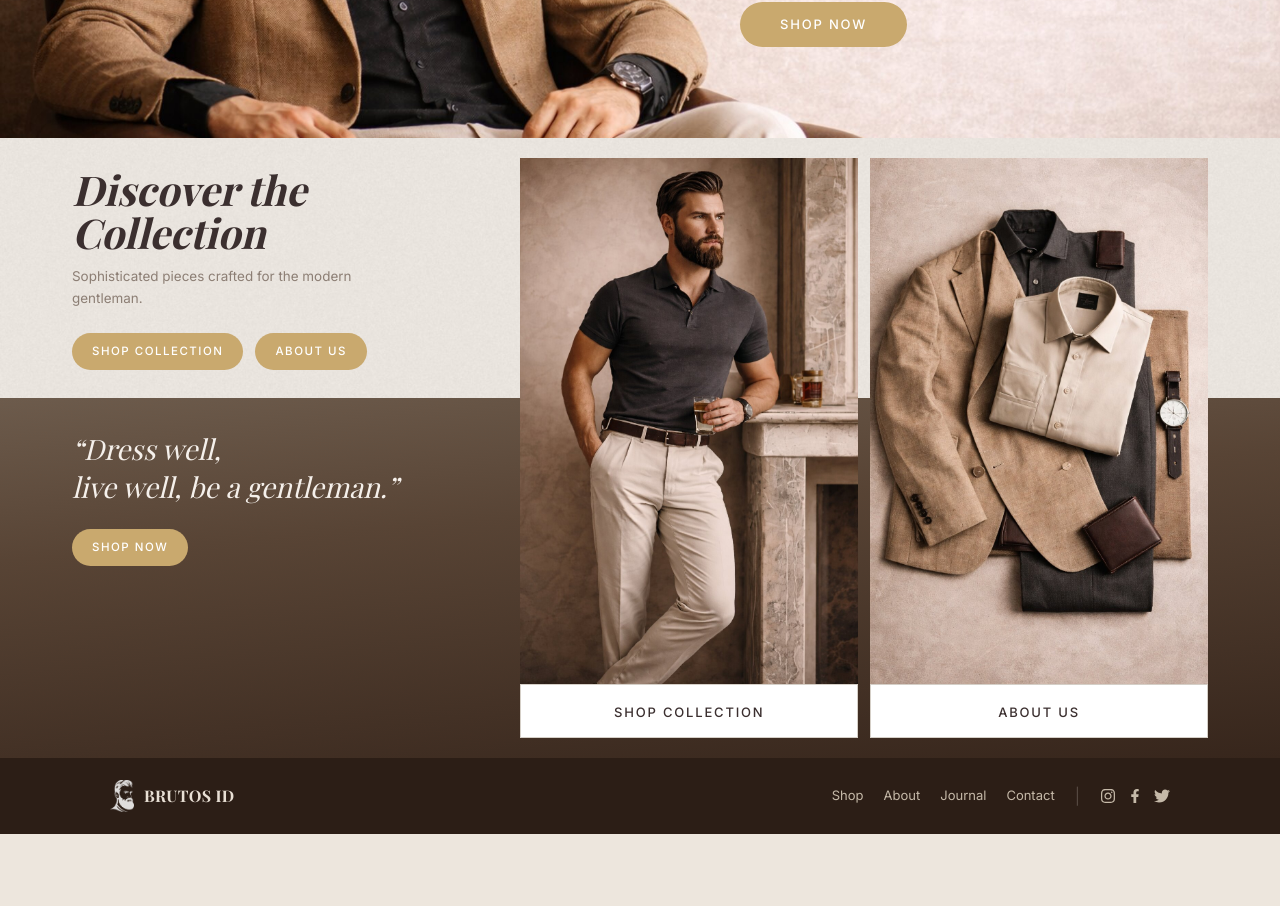
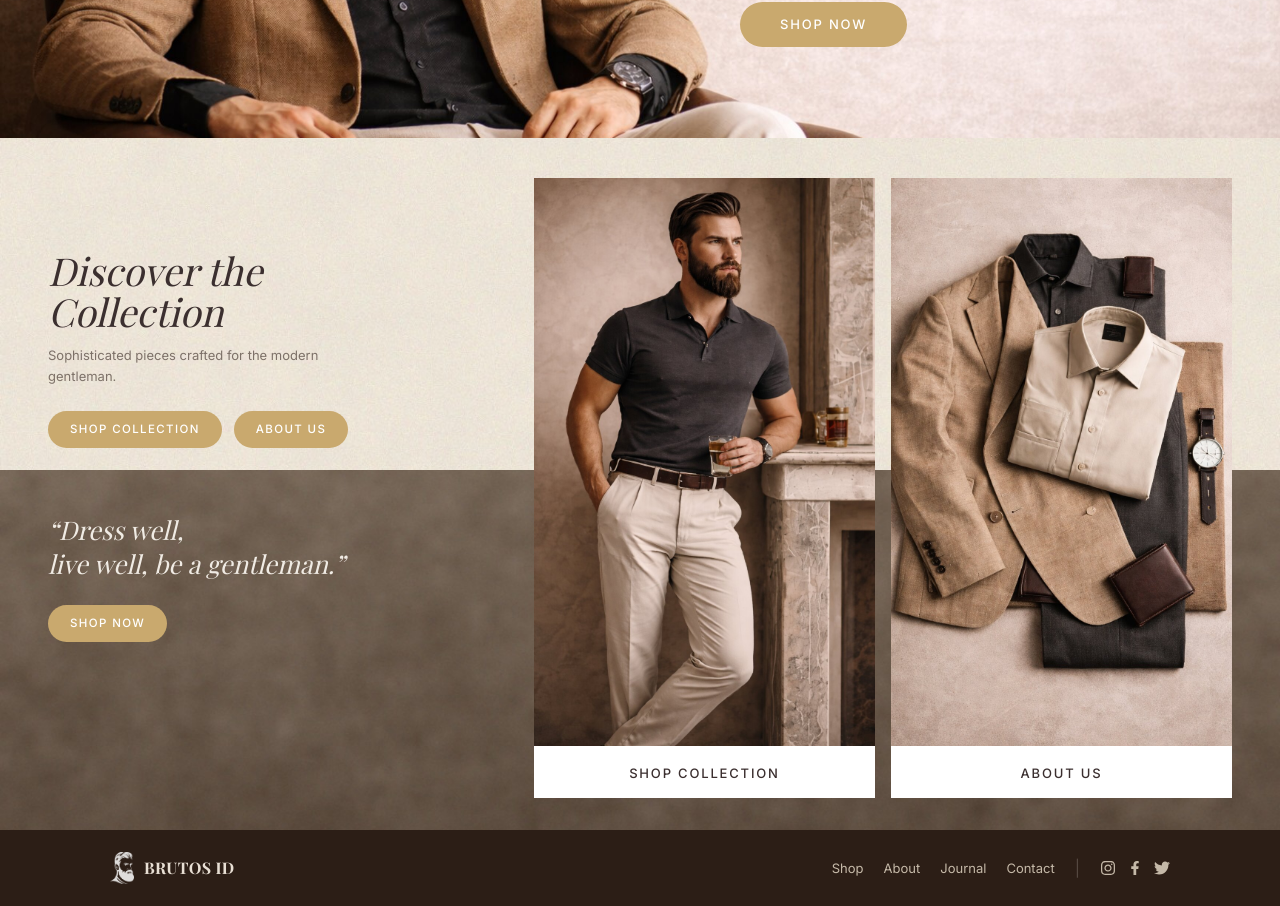
Before and after one commit to brutosfashion-coder/BrutosID, a Next.js app: page / in a window 1280 px wide. Shown: the part 320-1226 px from the top of the page. Before the commit the page ends 1154 px from the top, so only its background shows below. Built offline with nearby package versions, Linux system fonts and the light colour scheme; a web font is replaced by a local one.

Commit message:
fix: 3:5 aspect-ratio image cards + high-quality paper & brown textures

```diff
--- a/src/components/DiscoverQuote.tsx
+++ b/src/components/DiscoverQuote.tsx
@@ -4,141 +4,191 @@ import Link from "next/link";
 export default function DiscoverQuote() {
   return (
     <>
-      {/* ═══════════════════════════════ DESKTOP (md+) ═══════════════════════════════ */}
-      <section className="hidden md:block relative" style={{ minHeight: "620px" }}>
-        {/* ── Full-width background split ── */}
-        <div className="absolute inset-0 pointer-events-none" aria-hidden>
+      {/* ═══════════════════════ DESKTOP (md+) ═══════════════════════ */}
+      <section className="hidden md:block relative overflow-hidden">
+        {/* ── Full-width split background ── */}
+        <div className="absolute inset-0 pointer-events-none" aria-hidden="true">
           {/* Top: cream paper texture */}
           <div
             className="absolute inset-x-0 top-0"
             style={{
-              height: "42%",
+              height: "48%",
               backgroundImage: "url('/paper-texture.jpg')",
-              backgroundSize: "600px 600px",
-              backgroundRepeat: "repeat",
+              backgroundSize: "cover",
+              backgroundPosition: "center",
             }}
           />
-          {/* Bottom: brown textured */}
+          {/* Bottom: brown stone texture */}
           <div
             className="absolute inset-x-0 bottom-0"
             style={{
-              height: "58%",
-              backgroundColor: "#4A3728",
-              backgroundImage:
-                "url('/texture.png'), linear-gradient(175deg, rgba(150,135,120,0.45) 0%, rgba(90,70,55,0.85) 35%, rgba(55,38,28,1) 100%)",
-              backgroundSize: "150px 150px, cover",
-              backgroundRepeat: "repeat, no-repeat",
-              backgroundBlendMode: "overlay, normal",
+              height: "52%",
+              backgroundImage: "url('/brown-texture.jpg')",
+              backgroundSize: "cover",
+              backgroundPosition: "center",
             }}
           />
         </div>
 
         {/* ── Content grid ── */}
         <div
-          className="relative grid mx-auto"
+          className="relative mx-auto"
           style={{
-            maxWidth: "1200px",
-            padding: "0 32px",
-            gridTemplateColumns: "37% 1fr",
-            gap: "28px",
-            minHeight: "620px",
+            maxWidth: "1280px",
+            padding: "40px 48px 32px",
+            display: "grid",
+            gridTemplateColumns: "38% 1fr",
+            gap: "36px",
           }}
         >
           {/* ─── LEFT COLUMN ─── */}
-          <div className="flex flex-col">
-            {/* Top: cream zone — title + subtitle + buttons */}
+          <div className="flex flex-col self-stretch">
+            {/* Top cream zone: heading + buttons */}
             <div
               className="flex flex-col justify-end"
-              style={{ height: "42%", paddingBottom: "28px" }}
+              style={{ flex: "0 0 48%", paddingBottom: "28px" }}
             >
               <h2
-                className="font-serif italic text-[#3B2F2F] leading-[1.05]"
-                style={{ fontSize: "clamp(34px, 3.2vw, 50px)", fontWeight: 700 }}
+                className="font-serif italic text-[#3B2F2F]"
+                style={{
+                  fontSize: "clamp(32px, 3vw, 48px)",
+                  lineHeight: 1.08,
+                  fontWeight: 400,
+                }}
               >
                 Discover the
                 <br />
                 Collection
               </h2>
               <p
-                className="text-[#8C7E74] leading-[1.6] mt-3"
-                style={{ fontSize: "clamp(13px, 1.05vw, 16px)", maxWidth: "340px" }}
+                className="text-[#7D7168] mt-3"
+                style={{
+                  fontSize: "clamp(13px, 1vw, 15px)",
+                  lineHeight: 1.6,
+                  maxWidth: "340px",
+                }}
               >
                 Sophisticated pieces crafted for the modern gentleman.
               </p>
               <div className="flex gap-3 mt-6">
-                <Link href="/shop" className="btn-gold text-[11.5px] tracking-[0.13em] px-5 py-2.5">
+                <Link
+                  href="/shop"
+                  className="btn-gold"
+                  style={{
+                    fontSize: "11.5px",
+                    letterSpacing: "0.12em",
+                    padding: "10px 22px",
+                  }}
+                >
                   SHOP COLLECTION
                 </Link>
-                <Link href="/about" className="btn-gold text-[11.5px] tracking-[0.13em] px-5 py-2.5">
+                <Link
+                  href="/about"
+                  className="btn-gold"
+                  style={{
+                    fontSize: "11.5px",
+                    letterSpacing: "0.12em",
+                    padding: "10px 22px",
+                  }}
+                >
                   ABOUT US
                 </Link>
               </div>
             </div>
 
-            {/* Bottom: brown zone — quote + button */}
+            {/* Bottom brown zone: quote + button */}
             <div
               className="flex flex-col justify-start"
-              style={{ height: "58%", paddingTop: "32px" }}
+              style={{ flex: "0 0 52%", paddingTop: "36px" }}
             >
               <p
-                className="font-serif italic text-[#F5F0EB] leading-[1.32]"
-                style={{ fontSize: "clamp(22px, 2.2vw, 34px)" }}
+                className="font-serif italic text-[#F0EBE4]"
+                style={{
+                  fontSize: "clamp(20px, 2vw, 32px)",
+                  lineHeight: 1.35,
+                }}
               >
                 &ldquo;Dress well,
                 <br />
                 live well, be a gentleman.&rdquo;
               </p>
               <div className="mt-6">
-                <Link href="/shop" className="btn-gold text-[11.5px] tracking-[0.13em] px-5 py-2.5">
+                <Link
+                  href="/shop"
+                  className="btn-gold"
+                  style={{
+                    fontSize: "11.5px",
+                    letterSpacing: "0.12em",
+                    padding: "10px 22px",
+                  }}
+                >
                   SHOP NOW
                 </Link>
               </div>
             </div>
           </div>
 
-          {/* ─── RIGHT COLUMN — portraits + labels ─── */}
-          <div className="flex flex-col" style={{ paddingTop: "20px", paddingBottom: "20px" }}>
-            {/* Two tall portrait images side-by-side */}
-            <div className="flex gap-3 flex-1 min-h-0">
-              <div className="relative flex-1 overflow-hidden">
+          {/* ─── RIGHT COLUMN — image cards + labels ─── */}
+          <div className="flex flex-col">
+            {/* Two 3:5 portrait image cards */}
+            <div className="flex gap-4">
+              <div
+                className="relative flex-1 overflow-hidden"
+                style={{ aspectRatio: "3 / 5" }}
+              >
                 <Image
                   src="/collection-model.jpg"
-                  alt="Collection Model"
+                  alt="Shop Collection"
                   fill
                   className="object-cover"
-                  sizes="(min-width:768px) 30vw, 50vw"
+                  sizes="(min-width:768px) 28vw, 50vw"
                   priority
                 />
               </div>
-              <div className="relative flex-1 overflow-hidden">
+              <div
+                className="relative flex-1 overflow-hidden"
+                style={{ aspectRatio: "3 / 5" }}
+              >
                 <Image
                   src="/collection-flatlay.jpg"
-                  alt="Collection Flatlay"
+                  alt="About Us"
                   fill
                   className="object-cover"
-                  sizes="(min-width:768px) 30vw, 50vw"
+                  sizes="(min-width:768px) 28vw, 50vw"
                   priority
                 />
               </div>
             </div>
 
-            {/* White label bars below each image */}
-            <div className="flex gap-3">
+            {/* White label strips — flush below images */}
+            <div className="flex gap-4 mt-0">
               <Link
                 href="/shop"
-                className="flex-1 bg-white border border-[#D5CFC7] text-center block hover:bg-[#F8F5F1] transition-colors"
-                style={{ padding: "14px 0" }}
+                className="flex-1 bg-white text-center block hover:bg-[#F8F5F1] transition-colors"
+                style={{
+                  padding: "14px 0",
+                  borderTop: "none",
+                }}
               >
-                <span className="text-[#3B2F2F] text-[13px] tracking-[0.14em] uppercase font-medium">
+                <span
+                  className="text-[#3B2F2F] uppercase font-medium"
+                  style={{ fontSize: "13px", letterSpacing: "0.14em" }}
+                >
                   SHOP COLLECTION
                 </span>
               </Link>
               <Link
                 href="/about"
-                className="flex-1 bg-white border border-[#D5CFC7] text-center block hover:bg-[#F8F5F1] transition-colors"
-                style={{ padding: "14px 0" }}
+                className="flex-1 bg-white text-center block hover:bg-[#F8F5F1] transition-colors"
+                style={{
+                  padding: "14px 0",
+                  borderTop: "none",
+                }}
               >
-                <span className="text-[#3B2F2F] text-[13px] tracking-[0.14em] uppercase font-medium">
+                <span
+                  className="text-[#3B2F2F] uppercase font-medium"
+                  style={{ fontSize: "13px", letterSpacing: "0.14em" }}
+                >
                   ABOUT US
                 </span>
               </Link>
@@ -147,61 +197,94 @@ export default function DiscoverQuote() {
         </div>
       </section>
 
-      {/* ═══════════════════════════════ MOBILE (<md) ═══════════════════════════════ */}
+      {/* ═══════════════════════ MOBILE (<md) ═══════════════════════ */}
       <section className="md:hidden">
         {/* Cream zone */}
         <div
           className="px-5 pt-10 pb-8"
           style={{
             backgroundImage: "url('/paper-texture.jpg')",
-            backgroundSize: "600px 600px",
-            backgroundRepeat: "repeat",
+            backgroundSize: "cover",
+            backgroundPosition: "center",
           }}
         >
-          <h2 className="font-serif text-[28px] font-bold italic text-[#3B2F2F] leading-[1.08] mb-3">
+          <h2
+            className="font-serif italic text-[#3B2F2F] mb-3"
+            style={{ fontSize: "28px", lineHeight: 1.08, fontWeight: 400 }}
+          >
             Discover the Collection
           </h2>
-          <p className="text-[#8C7E74] text-[14px] leading-[1.6] mb-5 max-w-[300px]">
+          <p
+            className="text-[#7D7168] mb-5"
+            style={{ fontSize: "14px", lineHeight: 1.6, maxWidth: "300px" }}
+          >
             Sophisticated pieces crafted for the modern gentleman.
           </p>
           <div className="flex gap-3">
-            <Link href="/shop" className="btn-gold text-[11px] px-4 py-2.5">
+            <Link
+              href="/shop"
+              className="btn-gold"
+              style={{ fontSize: "11px", padding: "9px 16px" }}
+            >
               SHOP COLLECTION
             </Link>
-            <Link href="/about" className="btn-gold text-[11px] px-4 py-2.5">
+            <Link
+              href="/about"
+              className="btn-gold"
+              style={{ fontSize: "11px", padding: "9px 16px" }}
+            >
               ABOUT US
             </Link>
           </div>
         </div>
 
-        {/* Two images + labels */}
-        <div className="px-4 py-4 bg-[#EDE6DD]">
+        {/* Two 3:5 image cards + labels */}
+        <div
+          className="px-4 py-4"
+          style={{
+            backgroundImage: "url('/brown-texture.jpg')",
+            backgroundSize: "cover",
+            backgroundPosition: "center top",
+          }}
+        >
           <div className="grid grid-cols-2 gap-3">
-            <div className="relative aspect-[3/4] overflow-hidden">
+            <div className="relative overflow-hidden" style={{ aspectRatio: "3 / 5" }}>
               <Image
                 src="/collection-model.jpg"
-                alt="Collection Model"
+                alt="Shop Collection"
                 fill
                 className="object-cover"
                 sizes="50vw"
               />
             </div>
-            <div className="relative aspect-[3/4] overflow-hidden">
+            <div className="relative overflow-hidden" style={{ aspectRatio: "3 / 5" }}>
               <Image
                 src="/collection-flatlay.jpg"
-                alt="Collection Flatlay"
+                alt="About Us"
                 fill
                 className="object-cover"
                 sizes="50vw"
               />
             </div>
-            <Link href="/shop" className="bg-white border border-[#D5CFC7] py-3 text-center">
-              <span className="text-[#3B2F2F] text-[11px] tracking-[0.12em] uppercase font-medium">
+            <Link
+              href="/shop"
+              className="bg-white py-3 text-center hover:bg-[#F8F5F1] transition-colors"
+            >
+              <span
+                className="text-[#3B2F2F] uppercase font-medium"
+                style={{ fontSize: "11px", letterSpacing: "0.12em" }}
+              >
                 SHOP COLLECTION
               </span>
             </Link>
-            <Link href="/about" className="bg-white border border-[#D5CFC7] py-3 text-center">
-              <span className="text-[#3B2F2F] text-[11px] tracking-[0.12em] uppercase font-medium">
+            <Link
+              href="/about"
+              className="bg-white py-3 text-center hover:bg-[#F8F5F1] transition-colors"
+            >
+              <span
+                className="text-[#3B2F2F] uppercase font-medium"
+                style={{ fontSize: "11px", letterSpacing: "0.12em" }}
+              >
                 ABOUT US
               </span>
             </Link>
@@ -212,18 +295,22 @@ export default function DiscoverQuote() {
         <div
           className="px-5 pt-8 pb-10"
           style={{
-            backgroundColor: "#4A3728",
-            backgroundImage:
-              "url('/texture.png'), linear-gradient(175deg, rgba(150,135,120,0.45) 0%, rgba(90,70,55,0.85) 35%, rgba(55,38,28,1) 100%)",
-            backgroundSize: "150px 150px, cover",
-            backgroundRepeat: "repeat, no-repeat",
-            backgroundBlendMode: "overlay, normal",
+            backgroundImage: "url('/brown-texture.jpg')",
+            backgroundSize: "cover",
+            backgroundPosition: "center bottom",
           }}
         >
-          <p className="font-serif text-[22px] italic text-[#F5F0EB] leading-[1.35] mb-5">
+          <p
+            className="font-serif italic text-[#F0EBE4] mb-5"
+            style={{ fontSize: "22px", lineHeight: 1.35 }}
+          >
             &ldquo;Dress well, live well, be a gentleman.&rdquo;
           </p>
-          <Link href="/shop" className="btn-gold text-[11px] px-5 py-2.5">
+          <Link
+            href="/shop"
+            className="btn-gold"
+            style={{ fontSize: "11px", padding: "9px 20px" }}
+          >
             SHOP NOW
           </Link>
         </div>
```
Also changed, not shown: public/brown-texture.jpg (added), public/paper-texture.jpg.
